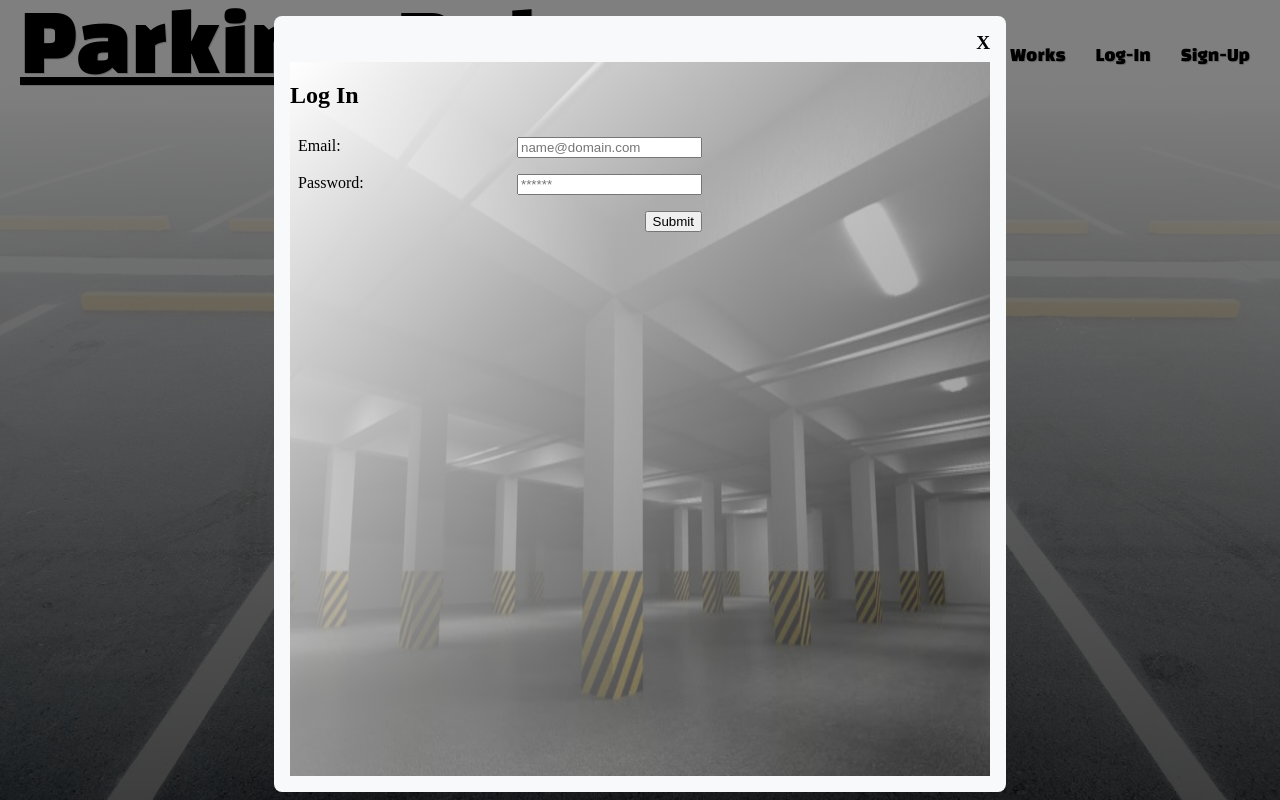
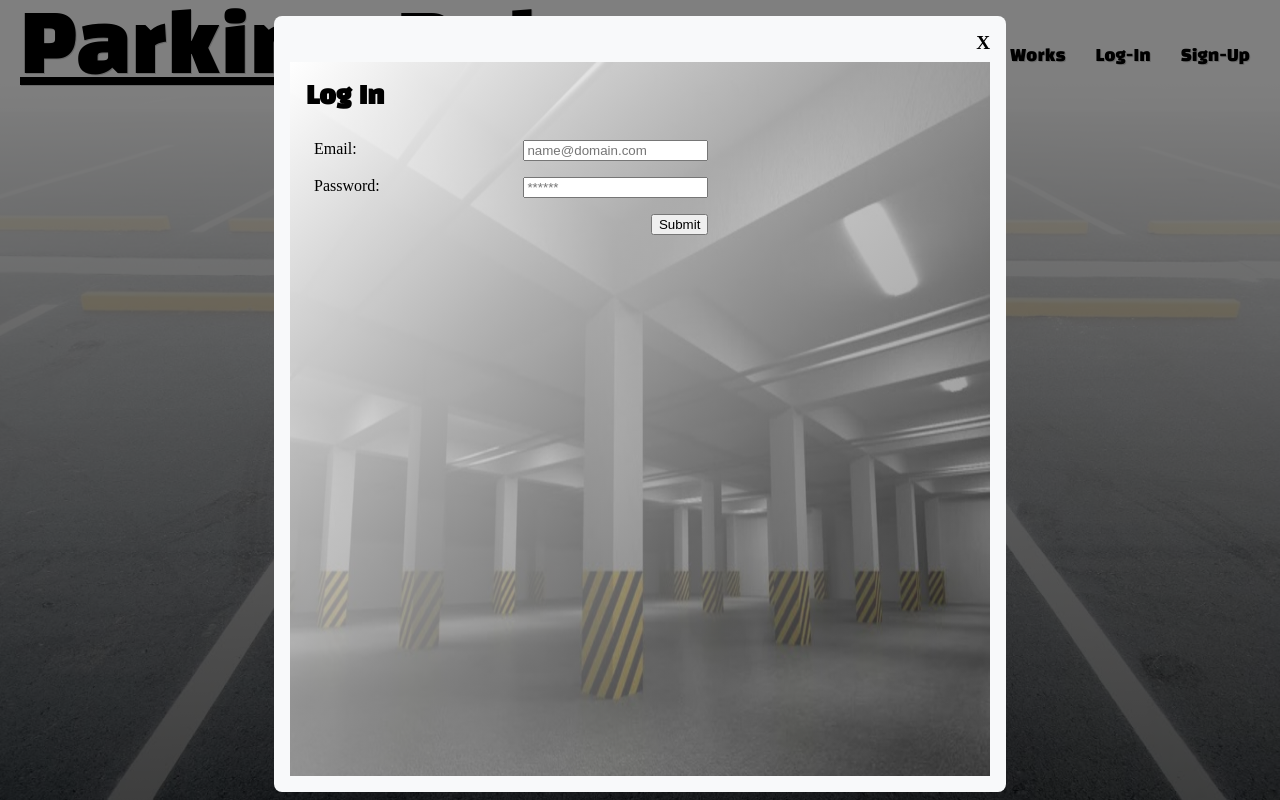
Before and after one commit to the-glorious-4/parking-pal, a React (Create React App) app in the folder client/: page / in a window 1280 px wide. Both pictures are taken after a click on the element "Log-In". Shown: the top 800 px of the page. Built offline with nearby package versions, Linux system fonts and the light colour scheme.

Commit message:
used nav font for login/signup title

```diff
--- a/client/src/components/LoginModal/style.scss
+++ b/client/src/components/LoginModal/style.scss
@@ -20,10 +20,15 @@
 }
 
 .modal-bg {
+    padding-left: 1rem;
     background-image: url("../../images/modal-parkinglot-bg.jpeg"); // fallback
     background-image:
         linear-gradient(to right bottom, white, rgba(0, 0, 0, 0.5)),
         url("../../images/modal-parkinglot-bg.jpeg");
     background-size: 100% 100%;
     flex-grow: 1;
+
+    h2 {
+        font-family: "Black Han Sans", sans-serif;
+    }
 }
--- a/client/src/components/SignupModal/style.scss
+++ b/client/src/components/SignupModal/style.scss
@@ -26,4 +26,8 @@
         url("../../images/modal-parkinglot-bg.jpeg");
     background-size: 100% 100%;
     flex-grow: 1;
+
+    h2 {
+        font-family: "Black Han Sans", sans-serif;
+    }
 }
```
